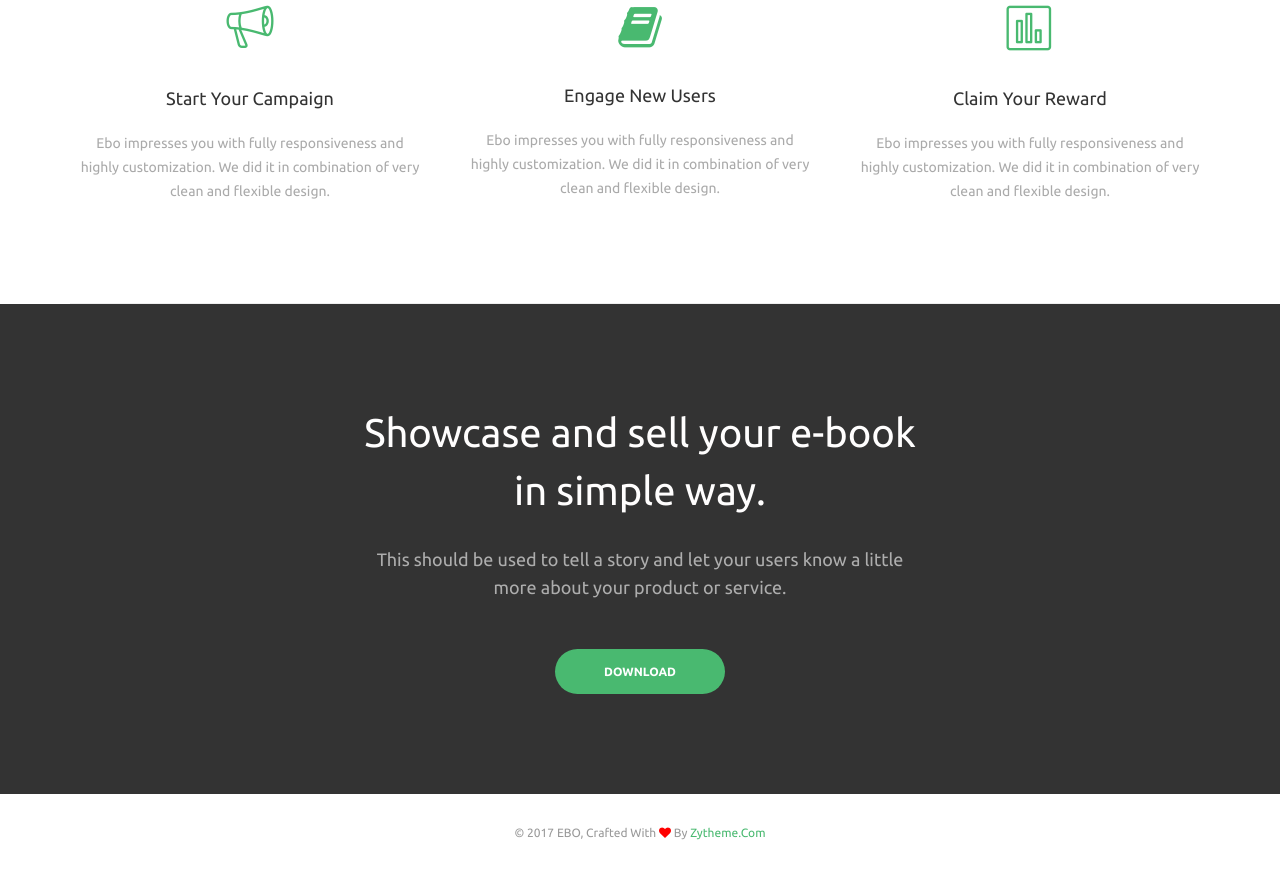
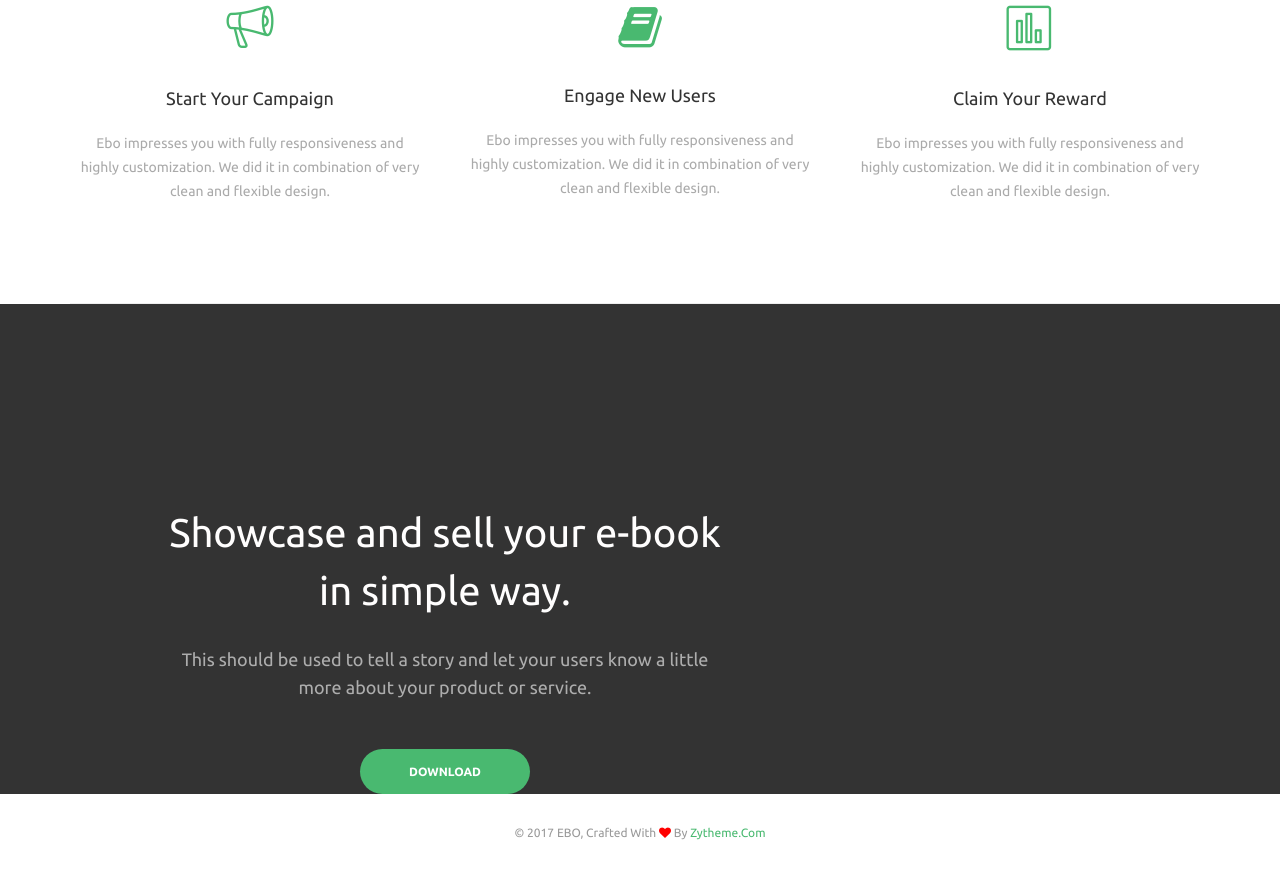
Before and after one commit to healthebooks/weightloss, a plain HTML site: page index.html in a window 1280 px wide. Shown: the part 1151-2023 px from the top of the page. Drawn offline with Linux system fonts and the light colour scheme.

Commit message:
Update index.html

```diff
--- a/index.html
+++ b/index.html
@@ -156,7 +156,7 @@
 		<section id="cta" class="section cta text-center pb-0 bg-dark">
 			<div class="container">
 				<div class="row">
-					<div class="col-xs-12 col-sm-12 col-md-6 col-md-offset-3 mb-100 wow fadeInUp" data-wow-duration="1s">
+					<div class="col-xs-12 col-sm-6 col-sm-offset-1 col-md-6 col-md-offset-1 pt-100 wow fadeInUp" data-wow-duration="1s">
 						<h3>Showcase and sell your e-book in simple way.</h3>
 						<p>This should be used to tell a story and let your users know a little more about your product or service.</p>
 						<a class="btn btn--primary btn--rounded" href="#">download</a>
```
